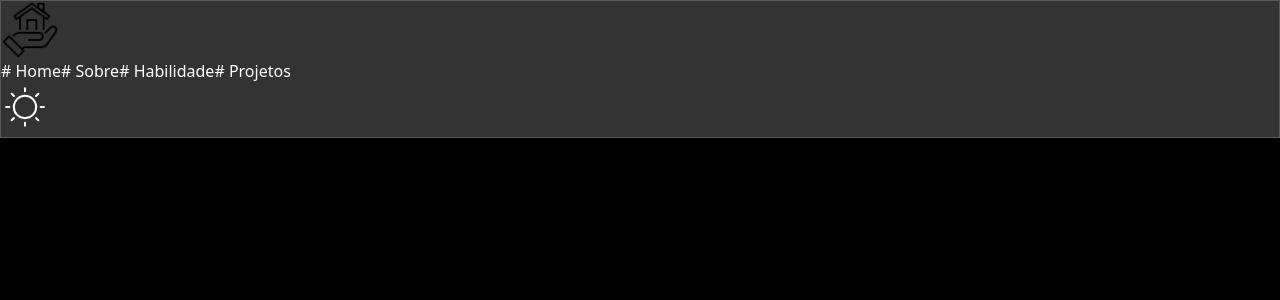
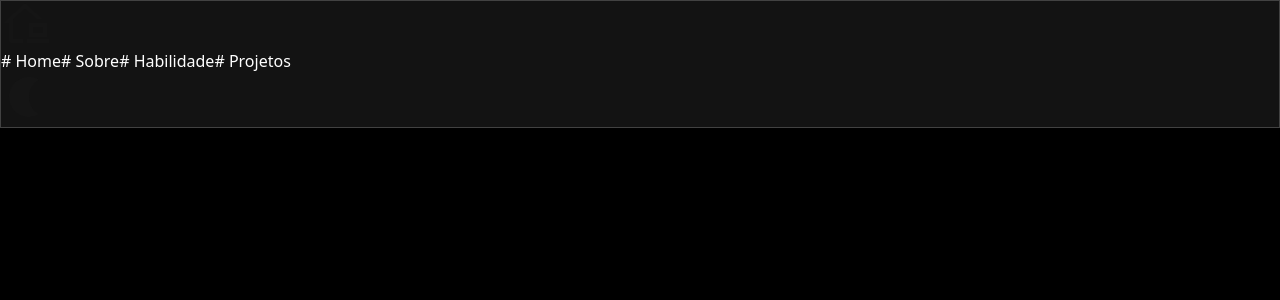
Before and after one commit to lbcamargo94/personal-portfolio-2024, a Next.js app: page / in a window 1280 px wide. Shown: the top 300 px of the page. Built offline with nearby package versions, Linux system fonts and the light colour scheme.

Commit message:
feat: dark theme
finished dark theme

```diff
--- a/src/app/globals.css
+++ b/src/app/globals.css
@@ -24,8 +24,18 @@ body {
 }
 
 .glass-effect {
-  background: rgba(255, 255, 255, 0.2);
+  background: rgba(255, 255, 255, 0.075);
   backdrop-filter: blur(13.5px);
   -webkit-backdrop-filter: blur(13.5px);
-  border: 1px solid rgba(255, 255, 255, 0.18);
+  border: 1px solid rgba(255, 255, 255, 0.2);
 }
+
+.dark {
+  --color-bg-primary: #151515;
+  --color-text-primary: #f0f0f0;
+}
+
+.light {
+  --color-bg-primary: #f0f0f0f0;
+  --color-text-primary: #151515;
+}
--- a/src/app/layout.tsx
+++ b/src/app/layout.tsx
@@ -24,8 +24,8 @@ export const metadata = {
 const RootLayout = ({ children }: { children: ReactNode }) => {
   return (
     <html lang="pt-BR">
-      <ThemeProvider>
-        <body className={`${poppins.variable} ${plexMono.variable}`}>
+      <ThemeProvider initialTheme={""}>
+        <body className={`${poppins.variable} ${plexMono.variable} bg-primary`}>
           <Header />
           {children}
         </body>
--- a/src/app/page.tsx
+++ b/src/app/page.tsx
@@ -1,22 +1,6 @@
-"use client";
-import { IMainContext } from "@/interface/IContext";
-import { useChangeTheme } from "@/provider";
-import { cn } from "@/utils/utils";
-
 const Home = () => {
-  const { theme } = useChangeTheme() as IMainContext;
-
-  console.log(theme);
-
-  const darkMode = theme === "dark";
-
   return (
-    <main
-      className={cn(
-        "d-flex min-h-screen flex-col items-center justify-between py-24",
-        darkMode ? "bg-black" : "bg-blue",
-      )}
-    ></main>
+    <main className="flex min-h-screen flex-col items-center justify-between bg-primary text-primary"></main>
   );
 };
 
--- a/src/components/header/index.tsx
+++ b/src/components/header/index.tsx
@@ -1,8 +1,10 @@
 "use client";
-import Image from "next/image";
 import Link from "next/link";
 import { NavItem } from "./nav-item";
 import { ThemeToogle } from "../themeToggle";
+import { RiHomeOfficeFill, RiHomeOfficeLine } from "react-icons/ri";
+import { useChangeTheme } from "@/provider";
+import { IMainContext } from "@/interface/IContext";
 
 const NAV_ITEMS = [
   { label: "Home", href: "/" },
@@ -12,19 +14,19 @@ const NAV_ITEMS = [
 ];
 
 export const Header = () => {
+  const { theme } = useChangeTheme() as IMainContext;
+
   return (
-    <header className="d-flex flex-row absolute top-0 right-0 w-full z-10 h-24 items-center justify-center shadow glass-effect">
-      <div className="d-flex h-100 items-center justify-between px-2">
-        <Link href="/">
-          <Image
-            width={58}
-            height={49}
-            src="/images/logan.png"
-            alt="Logo Lucas Camargo Dev"
-            className="cursor-pointer"
-          />
+    <header className="flex flex-row items-center justify-center min-w-full shadow bg-primary glass-effect p-3">
+      <div className="flex w-full items-baseline">
+        <Link href="/" className="">
+          {theme === "dark" ? (
+            <RiHomeOfficeFill color="#f0f0f0" size="3rem" />
+          ) : (
+            <RiHomeOfficeLine color="#151515" size="3rem" />
+          )}
         </Link>
-        <nav className="d-felx items-center gap-2 sm:gap-4 md:gap-10 w-100">
+        <nav className="">
           {NAV_ITEMS.map((item) => (
             <NavItem {...item} key={item.label} />
           ))}
--- a/src/components/header/nav-item.tsx
+++ b/src/components/header/nav-item.tsx
@@ -13,7 +13,7 @@ export const NavItem = ({ href, label }: INavItem) => {
     <Link
       href={href}
       className={cn(
-        "text-black inline items-center font-medium font-sans h-100",
+        "text-primary inline items-center font-medium font-sans h-100",
         isActive && "text-sky-400",
       )}
     >
--- a/src/components/themeToggle/index.tsx
+++ b/src/components/themeToggle/index.tsx
@@ -1,38 +1,22 @@
-"use client";
-import { useEffect, useState } from "react";
 import { CiLight } from "react-icons/ci";
 import { MdNightlight } from "react-icons/md";
 import { useChangeTheme } from "@/provider";
 import { IMainContext } from "@/interface/IContext";
-// import { cn } from "@/utils/utils";
 
 export const ThemeToogle = () => {
-  const { handleThemeChange } = useChangeTheme() as IMainContext;
-  const [darkMode, setDakMode] = useState("dark");
-
-  useEffect(() => {
-    handleThemeChange(darkMode);
-  }, [handleThemeChange, darkMode]);
-
-  const handleClick = (mode: string) => {
-    if (mode === "dark") {
-      return setDakMode("light");
-    } else {
-      return setDakMode("dark");
-    }
-  };
+  const { theme, setTheme } = useChangeTheme() as IMainContext;
 
   return (
     <div>
       <button
         type="button"
-        onClick={() => handleClick(darkMode)}
-        className="d-flex items-center justify-between bg-white-100"
+        onClick={() => setTheme(theme === "dark" ? "light" : "dark")}
+        className="d-flex items-center justify-between"
       >
-        {darkMode === "dark" ? (
-          <CiLight color="white" size="3rem" />
+        {theme === "dark" ? (
+          <CiLight color="#f0f0f0" size="3rem" />
         ) : (
-          <MdNightlight color="dimgray" size="3rem" />
+          <MdNightlight color="#151515" size="3rem" />
         )}
       </button>
     </div>
--- a/src/interface/IContext.ts
+++ b/src/interface/IContext.ts
@@ -1,5 +1,5 @@
 export interface IMainContext {
   theme: string;
   // eslint-disable-next-line no-unused-vars
-  handleThemeChange: (theme: string) => null;
+  setTheme: (theme: string) => void;
 }
--- a/src/provider/index.tsx
+++ b/src/provider/index.tsx
@@ -1,20 +1,55 @@
 "use client";
-import { useCallback, useContext, useState } from "react";
+import { useContext, useEffect, useState } from "react";
 import { MainContext } from "@/context";
 import { IMainContext } from "@/interface/IContext";
 
-export function ThemeProvider({ children }: { children: React.ReactNode }) {
-  const [theme, setTheme] = useState("dark");
+function getInitialTheme() {
+  if (typeof window !== "undefined" && window.localStorage) {
+    const themeStorage = window.localStorage.getItem("color-theme");
 
-  const handleThemeChange = useCallback(
-    (theme: string) => {
-      return setTheme(theme);
-    },
-    [setTheme],
-  );
+    if (typeof themeStorage === "string") {
+      return themeStorage;
+    }
+
+    const isDarkMode = window.matchMedia("prefers-color-schema: dark").matches;
+
+    if (isDarkMode) {
+      return "dark";
+    }
+  }
+
+  return "light";
+}
+
+export function ThemeProvider({
+  initialTheme,
+  children,
+}: {
+  initialTheme: string;
+  children: React.ReactNode;
+}) {
+  const [theme, setTheme] = useState(getInitialTheme);
+
+  const handleSetTheme = (handleTheme: string) => {
+    const root = window.document.documentElement;
+    const isDark = handleTheme === "dark";
+
+    root.classList.remove(isDark ? "light" : "dark");
+    root.classList.add(handleTheme);
+
+    localStorage.setItem("color-theme", handleTheme);
+  };
+
+  if (initialTheme) {
+    handleSetTheme(initialTheme);
+  }
+
+  useEffect(() => {
+    handleSetTheme(theme);
+  }, [theme]);
 
   return (
-    <MainContext.Provider value={{ theme, handleThemeChange } as IMainContext}>
+    <MainContext.Provider value={{ theme, setTheme } as IMainContext}>
       {children}
     </MainContext.Provider>
   );
--- a/tailwind.config.js
+++ b/tailwind.config.js
@@ -24,7 +24,13 @@ export const theme = {
       "light-hero-image-v04": "url('/images/background/light_background_04.jpg')",
     },
 
+    backgroundColor: {
+      primary: "var(--color-bg-primary)"
+    },
 
+    textColor: {
+      primary: "var(--color-text-primary)"
+    },
 
     fontFamily: {
       sans: ["var(--font-poppins)", "sans-serif"],
```
